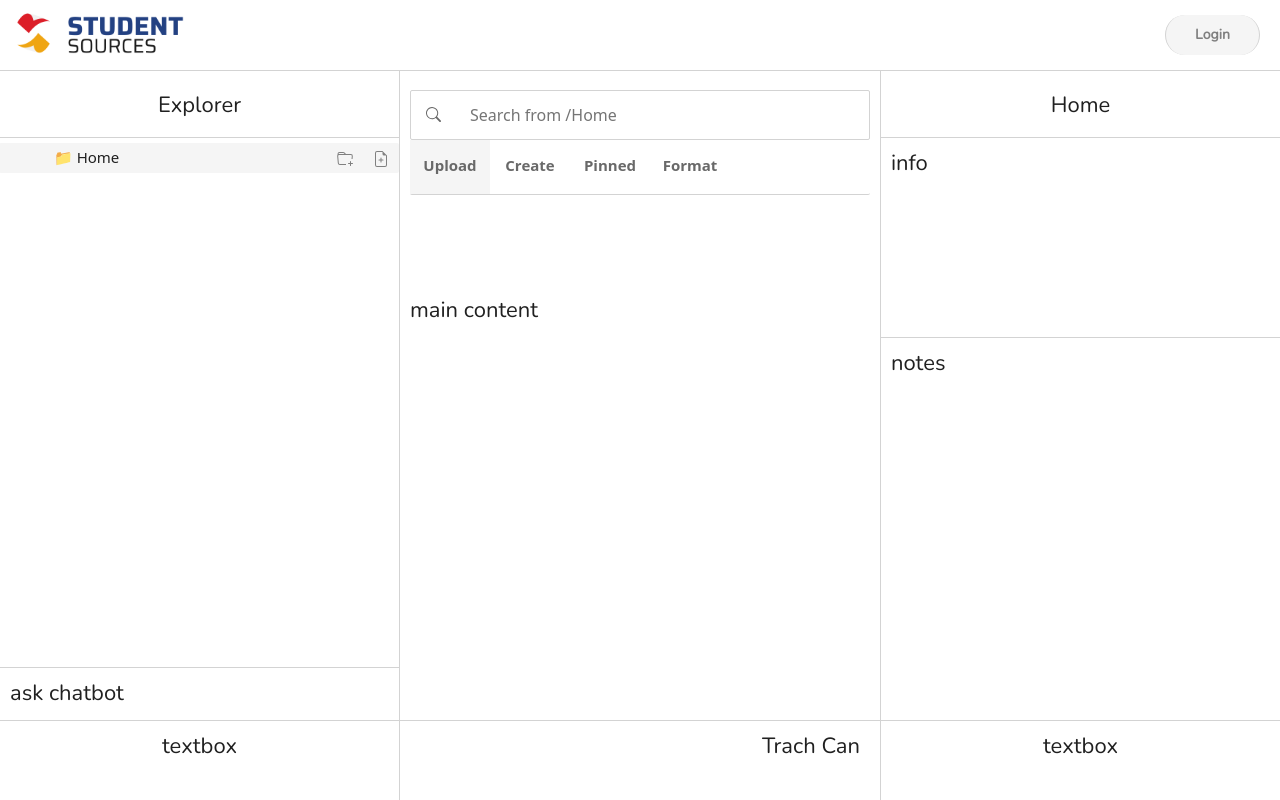
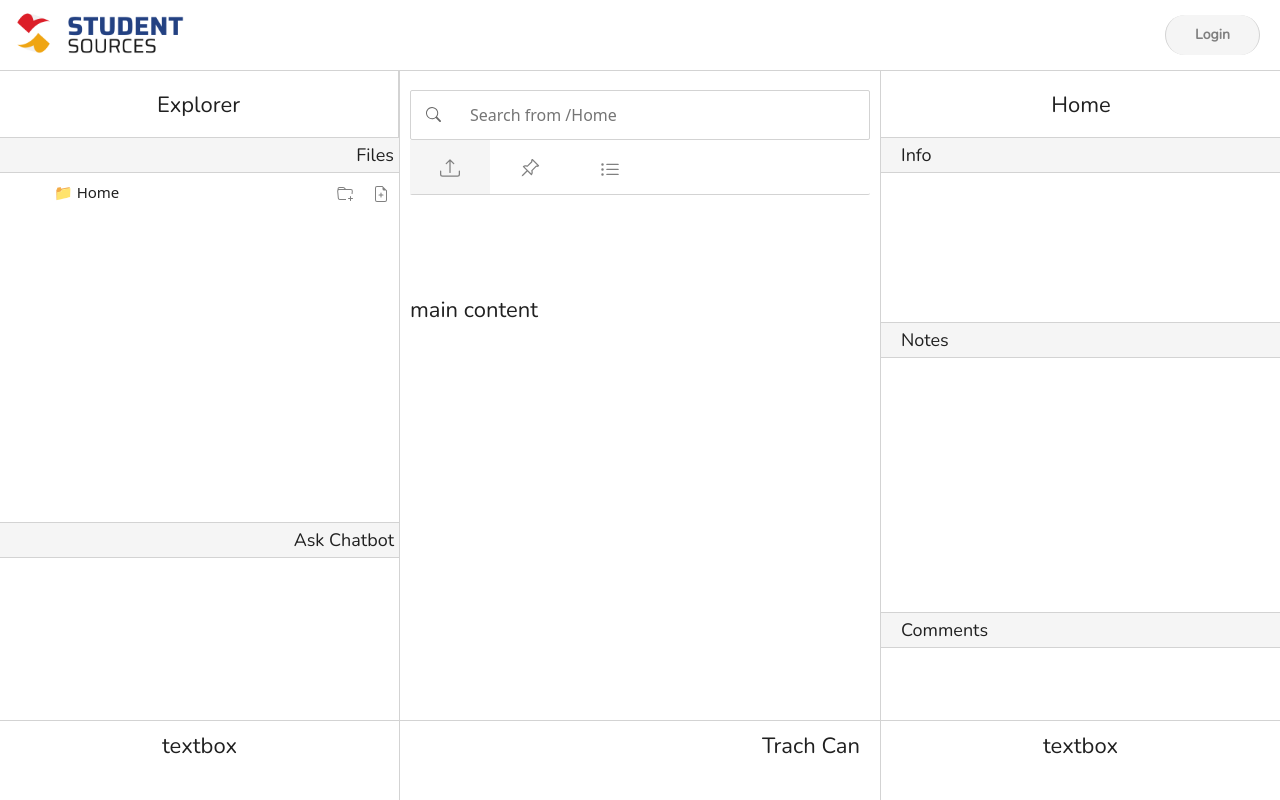
Before and after one commit to sfsu-joseo/csc648-848-05-sw-engineering-spring-2023-T04, a React (Create React App) app in the folder Milestones/M3/HorizontalPrototype/frontend/: page /student in a window 1280 px wide. Built offline with nearby package versions, Linux system fonts and the light colour scheme.

Commit message:
cleaned up student page containers

```diff
--- a/Milestones/M3/HorizontalPrototype/frontend/src/App.js
+++ b/Milestones/M3/HorizontalPrototype/frontend/src/App.js
@@ -50,6 +50,27 @@ function App() {
     }
   };
 
+  // listen for screen resizing here
+  const [windowDimension, setWindowDimension] = useState({
+    winWidth: window.innerWidth,
+    winHeight: window.innerHeight,
+  });
+
+  const detectSize = () => {
+    setWindowDimension({
+      winWidth: window.innerWidth,
+      winHeight: window.innerHeight,
+    });
+  };
+
+  useEffect(() => {
+    window.addEventListener("resize", detectSize);
+
+    return () => {
+      window.removeEventListener("resize", detectSize);
+    };
+  }, [windowDimension]);
+
   // make this pretty later
   if (loading === null) {
     return <div className="App">loading...</div>;
@@ -60,13 +81,25 @@ function App() {
   return (
     <div className="App">
       <Router>
-        <Navbar data={data} />
+        <Navbar data={data} windowDimension={windowDimension} />
 
         <Routes>
-          <Route path="/" element={<Signup data={data} />} />
-          <Route path="/login" element={<Login data={data} />} />
-          <Route path="/sources" element={<Sources data={data} />} />
-          <Route path="/student" element={<Student data={data} />} />
+          <Route
+            path="/"
+            element={<Signup data={data} windowDimension={windowDimension} />}
+          />
+          <Route
+            path="/login"
+            element={<Login data={data} windowDimension={windowDimension} />}
+          />
+          <Route
+            path="/sources"
+            element={<Sources data={data} windowDimension={windowDimension} />}
+          />
+          <Route
+            path="/student"
+            element={<Student data={data} windowDimension={windowDimension} />}
+          />
           <Route path="/terms" element={<Legal />} />
         </Routes>
       </Router>
--- a/Milestones/M3/HorizontalPrototype/frontend/src/components/StudentSearch.js
+++ b/Milestones/M3/HorizontalPrototype/frontend/src/components/StudentSearch.js
@@ -62,25 +62,54 @@ const StudentSearch = () => {
         <div
           className={selected === "users" ? "selected" : "selection-content"}
         >
-          Upload
+          {/* Upload */}
+          <svg
+            xmlns="http://www.w3.org/2000/svg"
+            className="header-icons"
+            fill="currentColor"
+            viewBox="0 0 16 16"
+          >
+            <path d="M.5 9.9a.5.5 0 0 1 .5.5v2.5a1 1 0 0 0 1 1h12a1 1 0 0 0 1-1v-2.5a.5.5 0 0 1 1 0v2.5a2 2 0 0 1-2 2H2a2 2 0 0 1-2-2v-2.5a.5.5 0 0 1 .5-.5z" />
+            <path d="M7.646 1.146a.5.5 0 0 1 .708 0l3 3a.5.5 0 0 1-.708.708L8.5 2.707V11.5a.5.5 0 0 1-1 0V2.707L5.354 4.854a.5.5 0 1 1-.708-.708l3-3z" />
+          </svg>
         </div>
 
-        <div
+        {/* <div
           className={selected === "folders" ? "selected" : "selection-content"}
         >
           Create
-        </div>
+        </div> */}
 
         <div
           className={selected === "saved" ? "selected" : "selection-content"}
         >
-          Pinned
+          {/* Pinned */}
+          <svg
+            xmlns="http://www.w3.org/2000/svg"
+            className="header-icons"
+            fill="currentColor"
+            viewBox="0 0 16 16"
+          >
+            <path d="M9.828.722a.5.5 0 0 1 .354.146l4.95 4.95a.5.5 0 0 1 0 .707c-.48.48-1.072.588-1.503.588-.177 0-.335-.018-.46-.039l-3.134 3.134a5.927 5.927 0 0 1 .16 1.013c.046.702-.032 1.687-.72 2.375a.5.5 0 0 1-.707 0l-2.829-2.828-3.182 3.182c-.195.195-1.219.902-1.414.707-.195-.195.512-1.22.707-1.414l3.182-3.182-2.828-2.829a.5.5 0 0 1 0-.707c.688-.688 1.673-.767 2.375-.72a5.922 5.922 0 0 1 1.013.16l3.134-3.133a2.772 2.772 0 0 1-.04-.461c0-.43.108-1.022.589-1.503a.5.5 0 0 1 .353-.146zm.122 2.112v-.002.002zm0-.002v.002a.5.5 0 0 1-.122.51L6.293 6.878a.5.5 0 0 1-.511.12H5.78l-.014-.004a4.507 4.507 0 0 0-.288-.076 4.922 4.922 0 0 0-.765-.116c-.422-.028-.836.008-1.175.15l5.51 5.509c.141-.34.177-.753.149-1.175a4.924 4.924 0 0 0-.192-1.054l-.004-.013v-.001a.5.5 0 0 1 .12-.512l3.536-3.535a.5.5 0 0 1 .532-.115l.096.022c.087.017.208.034.344.034.114 0 .23-.011.343-.04L9.927 2.028c-.029.113-.04.23-.04.343a1.779 1.779 0 0 0 .062.46z" />
+          </svg>
         </div>
 
         <div
           className={selected === "friends" ? "selected" : "selection-content"}
         >
-          Format
+          {/* Format */}
+          <svg
+            xmlns="http://www.w3.org/2000/svg"
+            className="header-icons"
+            style={{ marginTop: "5px" }}
+            fill="currentColor"
+            viewBox="0 0 16 16"
+          >
+            <path
+              fill-rule="evenodd"
+              d="M5 11.5a.5.5 0 0 1 .5-.5h9a.5.5 0 0 1 0 1h-9a.5.5 0 0 1-.5-.5zm0-4a.5.5 0 0 1 .5-.5h9a.5.5 0 0 1 0 1h-9a.5.5 0 0 1-.5-.5zm0-4a.5.5 0 0 1 .5-.5h9a.5.5 0 0 1 0 1h-9a.5.5 0 0 1-.5-.5zm-3 1a1 1 0 1 0 0-2 1 1 0 0 0 0 2zm0 4a1 1 0 1 0 0-2 1 1 0 0 0 0 2zm0 4a1 1 0 1 0 0-2 1 1 0 0 0 0 2z"
+            />
+          </svg>
         </div>
       </div>
     </div>
--- a/Milestones/M3/HorizontalPrototype/frontend/src/index.css
+++ b/Milestones/M3/HorizontalPrototype/frontend/src/index.css
@@ -1025,11 +1025,11 @@ padding: 6px 10px;
     height: 100vh;
     position: fixed;
     overflow-y: auto;
-
     border: 1px solid lightgrey;
     border-top: none;
     border-bottom: none;
     border-left: none;
+    direction:rtl;
 }
 
 .main-panel-grid {
@@ -1056,29 +1056,52 @@ padding: 6px 10px;
     border-right: none;
 }
 
+.header-tab {
+    font-size: 18px;
+    /* font-weight: bolder; */
+    height: 35px;
+    align-items: center;
+    background-color: whitesmoke;
+    padding: 5px;
+    padding-left: 20px;
+
+    border: 1px solid lightgrey;
+    border-top: none;
+    border-left: none;
+    border-right: none;
+}
+
 
 /* ----- inner leftside grid content ----- */
 
 .left-panel-title {
+    position: fixed;
+    width: 400px;
     height: 67.5px;
     padding: 10px;
     padding-top: 20px;
     text-align: center;
+    background: white;
 
     border: 1px solid lightgrey;
     border-top: none;
-    border-right: none;
+    /* border-right: none; */
     border-left: none;
+    z-index: 1;
 }
 
 .left-panel-tree {
-    height: 530px;
+    direction:ltr;
+    min-height: 350px;
+    height: 38.75%;
+
 
     border: 1px solid lightgrey;
     border-top: none;
     border-right: none;
     border-left: none;
     overflow: scroll;
+    flex-wrap: wrap;
 
     /* auto scrolls right when overflow occurs */
     display: flex;
@@ -1086,8 +1109,12 @@ padding: 6px 10px;
 }
 
 .left-panel-chatbot {
-    height: 530px;
+    direction:ltr;
+    min-height: 350px;
+    height: 38.5%;
     padding: 10px;
+    margin-bottom: 150px;
+    overflow:scroll;
 }
 
 .left-panel-textbox {
@@ -1108,6 +1135,9 @@ padding: 6px 10px;
 /* ----- inner rightside grid content ----- */
 
 .right-panel-title {
+    position: fixed;
+    width: 400px;
+    background-color: white;
     height: 67.5px;
     padding: 10px;
     padding-top: 20px;
@@ -1117,11 +1147,17 @@ padding: 6px 10px;
     border-top: none;
     border-right: none;
     border-left: none;
+    z-index: 1;
 }
 
 .right-panel-info {
+    /* flipping layout direction so that
+    inner scroll appears on inside of page. */
+    direction: rtl;
+    text-align: left;
 
-    height: 200px;
+    min-height: 150px;
+    height: 14.5%;
     padding: 10px;
 
     border: 1px solid lightgrey;
@@ -1131,19 +1167,31 @@ padding: 6px 10px;
 }
 
 .right-panel-notes {
+    direction: rtl;
+    text-align: left;
 
-    height: 430px;
+
+    min-height: 255px;
+    height: 30%;
     padding: 10px;
 
     border: 1px solid lightgrey;
     border-top: none;
     border-right: none;
     border-left: none;
+
 }
 
 .right-panel-coments {
-    height: 430px;
+    direction: rtl;
+    text-align: left;
+
+    min-height: 255px;
+    height: 30%;
     padding: 10px;
+    margin-bottom: 150px;
+    overflow: scroll;
+
 }
 
 .right-panel-textbox {
@@ -1204,7 +1252,7 @@ padding: 6px 10px;
 /* ------- directory tree -------- */
 .folder {
     margin-top: 0px;
-    background-color: whitesmoke;
+    /* background-color: whitesmoke; */
     display: flex;
     justify-content: space-between;
     align-items: center;
@@ -1273,7 +1321,7 @@ padding: 6px 10px;
     height: 30px;
     font-size: 14px;
     width: 100%;
-    margin-right: 5px;
+    margin-right: 10px;
   }
 
   .tree-icon {
@@ -1282,3 +1330,10 @@ padding: 6px 10px;
     color: grey;
     transform: translate(0, -2px);
   }
+
+  .header-icons {
+    width:20px;
+    height:20px;
+    color: grey;
+    margin-top: 3px;
+  }
--- a/Milestones/M3/HorizontalPrototype/frontend/src/layout/Navbar.js
+++ b/Milestones/M3/HorizontalPrototype/frontend/src/layout/Navbar.js
@@ -3,34 +3,9 @@ import { Link, useNavigate } from "react-router-dom";
 import { useState, useEffect } from "react";
 import logo from "../logos/Light-Version.png";
 
-export default function Navbar({ data }) {
+export default function Navbar({ data, windowDimension }) {
   const [topRightNav, setTopRightNave] = useState("Login");
   const navigate = useNavigate();
-
-  // ***************** REUSED CODE *****************
-  const [windowDimension, setWindowDimension] = useState({
-    winWidth: window.innerWidth,
-    winHeight: window.innerHeight,
-  });
-
-  const detectSize = () => {
-    setWindowDimension({
-      winWidth: window.innerWidth,
-      winHeight: window.innerHeight,
-    });
-  };
-
-  useEffect(() => {
-    // reset focus
-    document.activeElement.blur();
-
-    window.addEventListener("resize", detectSize);
-
-    return () => {
-      window.removeEventListener("resize", detectSize);
-    };
-  }, [windowDimension]);
-  // ****************** REUSED CODE *****************
 
   useEffect(() => {
     if (data.currentPoint === "login") {
--- a/Milestones/M3/HorizontalPrototype/frontend/src/pages/Student.js
+++ b/Milestones/M3/HorizontalPrototype/frontend/src/pages/Student.js
@@ -4,7 +4,7 @@ import folderData from "../data/folderData";
 import useTreeTraversal from "../hooks/useTreeTraversal";
 import StudentSearch from "../components/StudentSearch";
 
-const Student = () => {
+const Student = (data, windowDimension) => {
   const [explorerData, setExplorerData] = useState(folderData);
   const { insertNode } = useTreeTraversal();
   const handleInsertNode = (folderId, item, isFolder) => {
@@ -17,21 +17,32 @@ const Student = () => {
       <div className="grid-foundation">
         <div className="left-panel-grid">
           <div className="left-panel-title">Explorer</div>
+          <div className="header-tab" style={{ marginTop: "67.5px" }}>
+            Files
+          </div>
           <div className="left-panel-tree">
             <DirectoryTree
               handleInsertNode={handleInsertNode}
               explorer={explorerData}
             />
+            {/* spacing */}
+            <div style={{ height: "20px", width: "20px" }}> </div>
           </div>
-          <div className="left-panel-chatbot">ask chatbot</div>
+          <div className="header-tab">Ask Chatbot</div>
+          <div className="left-panel-chatbot">{/* ask chatbot */}</div>
           <div className="left-panel-textbox">textbox</div>
         </div>
 
         <div className="right-panel-grid">
           <div className="right-panel-title">Home</div>
-          <div className="right-panel-info">info</div>
-          <div className="right-panel-notes">notes</div>
-          <div className="right-panel-coments">comments</div>
+          <div className="header-tab" style={{ marginTop: "67.5px" }}>
+            Info
+          </div>
+          <div className="right-panel-info">{/* info */}</div>
+          <div className="header-tab">Notes</div>
+          <div className="right-panel-notes">{/* notes */}</div>
+          <div className="header-tab">Comments</div>
+          <div className="right-panel-coments">{/* comments */}</div>
           <div className="right-panel-textbox">textbox</div>
         </div>
 
```
Also changed, not shown: Milestones/M3/HorizontalPrototype/frontend/src/pages/Login.js (+1 -30 lines), Milestones/M3/HorizontalPrototype/frontend/src/pages/Signup.js (+1 -26 lines), Milestones/M3/HorizontalPrototype/frontend/src/pages/Sources.js (+41 -5 lines).
